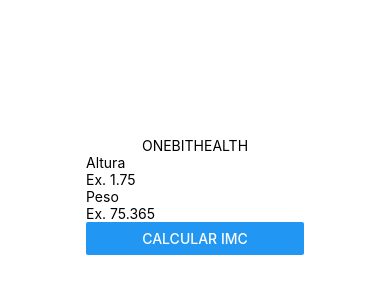
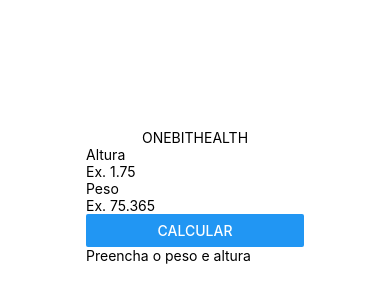
Before and after one commit to Real-Protagonist/onebithealth, a React Native app: screen / in a window 390 px wide. Shown: the part 226-526 px from the top of the page. Built offline with nearby package versions, Linux system fonts and the light colour scheme.

Commit message:
Get the calculation result and show with forms.

```diff
--- /dev/null
+++ b/src/components/Form/ResultImc/index.js
@@ -0,0 +1,11 @@
+import React from 'react'
+import { View, Text } from 'react-native'
+
+export default function ResultImc(props) {
+    return (
+        <View>
+            <Text>{props.messageResultImc}</Text>
+            <Text>{props.resultImc}</Text>
+        </View>
+    );
+}
--- a/src/components/Form/index.js
+++ b/src/components/Form/index.js
@@ -1,25 +1,61 @@
-import React from 'react'
+import React, { useState } from 'react'
 import { View, TextInput, Text, Button } from 'react-native'
+import ResultImc from './ResultImc'
 
 export default function Form() {
+
+    const [height, setHeight] = useState(null)
+    const [weight, setWeight] = useState(null)
+    const [messageImc, setMessageImc] = useState("Preencha o peso e altura")
+    const [imc, setImc] = useState(null)
+    const [textButton, setTextButton] = useState("Calcular")
+
+    function imcCalculator() {
+        return setImc((weight / (height * height)).toFixed(2))
+    }
+
+    function validationImc() {
+        if (weight != null && height != null) {
+            imcCalculator()
+            setHeight(null)
+            setWeight(null)
+            setMessageImc("Seu IMC é: ")
+            setTextButton("Calcular Novamente")
+            return
+        }
+        setImc(null)
+        setTextButton("Calcular")
+        setMessageImc("Preencha o peso e altura")
+
+    }
+
     return (
         <View>
             {/* LABELS E TEXTS INPUTS  */}
             <View>
                 <Text>Altura</Text>
                 <TextInput
-                placeholder='Ex. 1.75'
-                keyboardType='numeric'
+                    onChangeText={setHeight}
+                    value={height}
+                    placeholder='Ex. 1.75'
+                    keyboardType='numeric'
                 />
 
                 <Text>Peso</Text>
                 <TextInput
-                placeholder='Ex. 75.365'
-                keyboardType='numeric'
+                    onChangeText={setWeight}
+                    value={weight}
+                    placeholder='Ex. 75.365'
+                    keyboardType='numeric'
                 />
 
-                <Button title='Calcular IMC'/>
+                <Button
+                    onPress={() => validationImc()}
+                    title={textButton}
+                />
             </View>
+
+            <ResultImc messageResultImc={messageImc} resultImc={imc} />
         </View>
     )
 }
```
